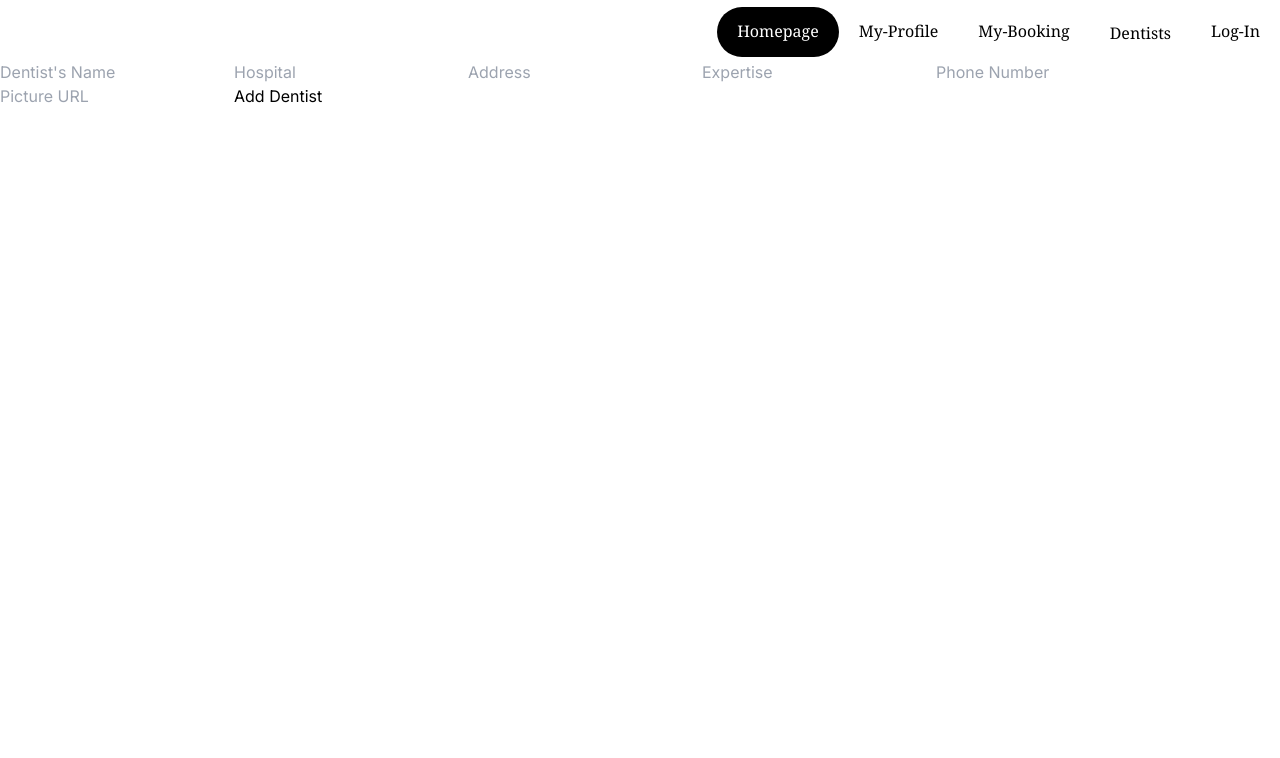
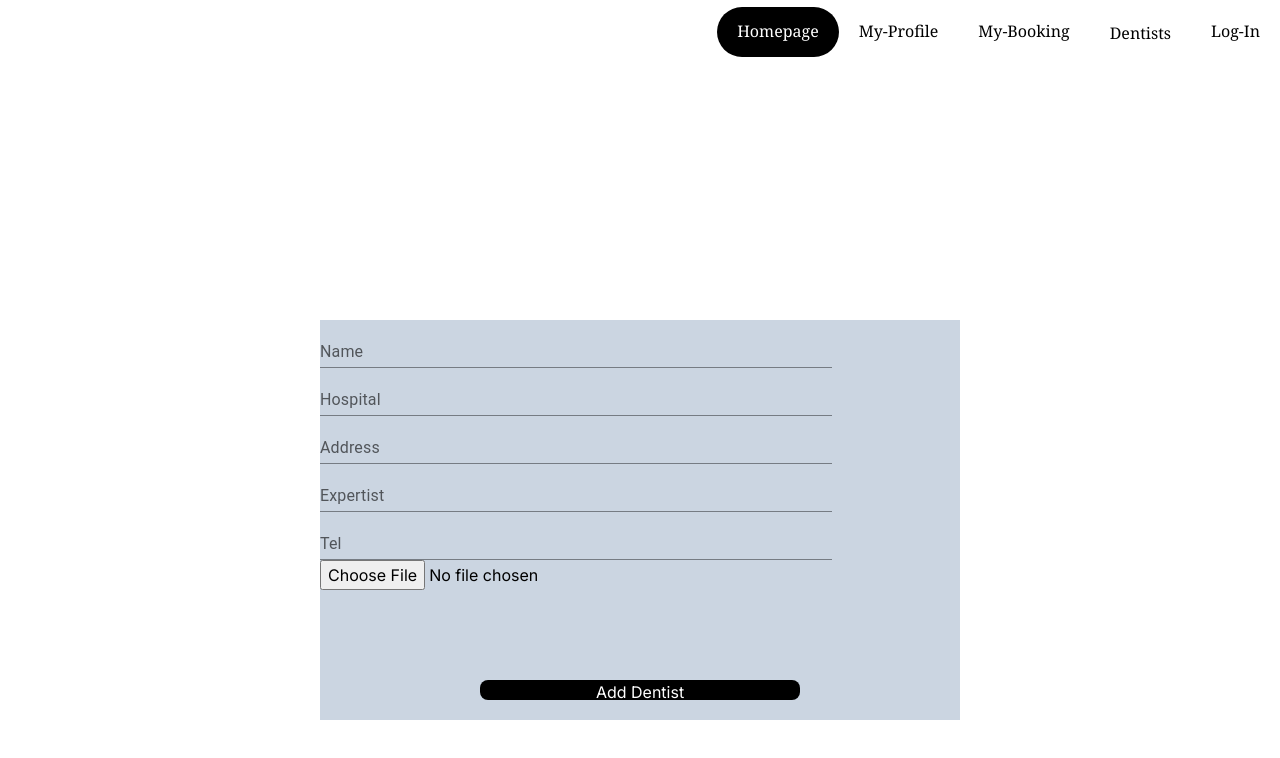
Before and after one commit to Teratas/DentistBooking, a Next.js app: page /addDentistForm in a window 1280 px wide. Shown: the top 758 px of the page. Built offline with nearby package versions, Linux system fonts and the light colour scheme; no server answers.

Commit message:
third commit

```diff
--- a/src/components/AddDentistForm.tsx
+++ b/src/components/AddDentistForm.tsx
@@ -4,43 +4,15 @@ import dentist from "@/db/models/dentist";
 import { current } from "@reduxjs/toolkit";
 import { revalidateTag } from "next/cache";
 import { useRef } from "react";
+import { TextField } from "@mui/material";
 import { useDispatch } from "react-redux";
 // import createNewDentist from "@/libs/createNewDentist";
 import createNewDentist from "@/libs/createNewDentist";
 import { dataType } from "@/libs/updateDentistProfile";
 import { addDentist } from "@/redux/features/slice";
 export default function AddDentistForm() {
-    // const addDentist = async (formData : FormData) => {
-    //     'use server';
 
-    //     const name = formData.get('name');
-    //     const hospital = formData.get('hospital');
-    //     const address = formData.get('address');
-    //     const expertist = formData.get('expertist');
-    //     const tel = formData.get('tel');
-    //     const picture = formData.get('picture');
 
-    //     try {
-    //         await dbConnect();
-    //         await dentist.create({
-    //             name,
-    //             hospital,
-    //             address,
-    //             expertist,
-    //             tel,
-    //             picture
-    //         });
-    //         revalidateTag('dentistLib'); // Revalidate the cache
-    //     } catch (error) {
-    //         console.error("Error adding dentist:", error);
-    //     }
-    // };
-
-    // const handleSubmit = async (event : any) => {
-    //     event.preventDefault();
-    //     const formData = new FormData(event.target);
-    //     await addDentist(formData);
-    // };
     const name = useRef<HTMLInputElement>(null)
     const hospital =useRef<HTMLInputElement>(null)
 
@@ -51,7 +23,7 @@ export default function AddDentistForm() {
     const tel = useRef<HTMLInputElement>(null)
     const picture = useRef<HTMLInputElement>(null)
     const token = sessionStorage.getItem('token');
-
+    const imageRef = useRef<HTMLImageElement>()
 
 
     const handleSubmit = async () => {
@@ -92,14 +64,29 @@ export default function AddDentistForm() {
         location.href = "http://localhost:3000/dentistPage";
     }
     return (
-        <div>
-                <input data-test="dentist-name" ref={name} type="text" name="name" placeholder="Dentist's Name" required />
-                <input data-test="dentist-hospital" ref={hospital} type="text" name="hospital" placeholder="Hospital" required />
-                <input data-test="dentist-address" ref={address} type="text" name="address" placeholder="Address" required />
-                <input data-test="dentist-expertist" ref={expertist} type="text" name="expertist" placeholder="Expertise" required />
-                <input data-test="dentist-tel" ref={tel} type="tel" name="tel" placeholder="Phone Number" required />
-                <input data-test="dentist-picture" ref={picture} type="text" name="picture" placeholder="Picture URL" required />
-                <button data-test="add-dentist-button"type="submit" onClick={handleSubmit}>Add Dentist</button>
+        <div className='absolute w-[100vw] h-[100vh]'>
+            <div className='w-full h-full relative mt-[60px]'>
+                <div className=' absolute left-[50%] translate-x-[-50%] top-[50%] translate-y-[-50%] bg-slate-300 w-[50vw] h-[50vh]'>
+                    <div className='flex flex-col absolute w-[80%] h-[5%]'>
+                        <TextField data-test="dentist-name" inputRef={name} id="standard-basic" label="Name" variant="standard" />
+                        <TextField data-test="dentist-hospital" inputRef={hospital} id="standard-basic" label="Hospital" variant="standard" />
+                        <TextField data-test="dentist-address" inputRef={address} id="standard-basic" label="Address" variant="standard" />
+                        <TextField data-test="dentist-tel" inputRef={expertist} id="standard-basic" label="Expertist" variant="standard" />
+                        <TextField data-test="dentist-picture" inputRef={tel} id="standard-basic" label="Tel" variant="standard" />
+                        <input type="file" accept="image/png, image/jpeg" />
+                        {/* <TextField data-test="dentist-picture" inputRef={picture} id="standard-basic" label="Picture" variant="standard" /> */}
+                        {/* <input data-test="dentist-name" ref={name} type="text" name="name" placeholder="Dentist's Name" required />
+                        <input data-test="dentist-hospital" ref={hospital} type="text" name="hospital" placeholder="Hospital" required />
+                        <input data-test="dentist-address" ref={address} type="text" name="address" placeholder="Address" required />
+                        <input data-test="dentist-expertist" ref={expertist} type="text" name="expertist" placeholder="Expertise" required />
+                        <input data-test="dentist-tel" ref={tel} type="tel" name="tel" placeholder="Phone Number" required />
+                        <input data-test="dentist-picture" ref={picture} type="text" name="picture" placeholder="Picture URL" required /> */}
+                    </div>
+                    <div className='w-[50%] h-[5%] bg-black absolute bottom-[5%] left-[50%] translate-x-[-50%] rounded-lg text-center text-white'>
+                        <button data-test="add-dentist-button"type="submit" onClick={handleSubmit}>Add Dentist</button>
+                    </div>
+                </div>
+            </div>
         </div>
     );
 }
```
